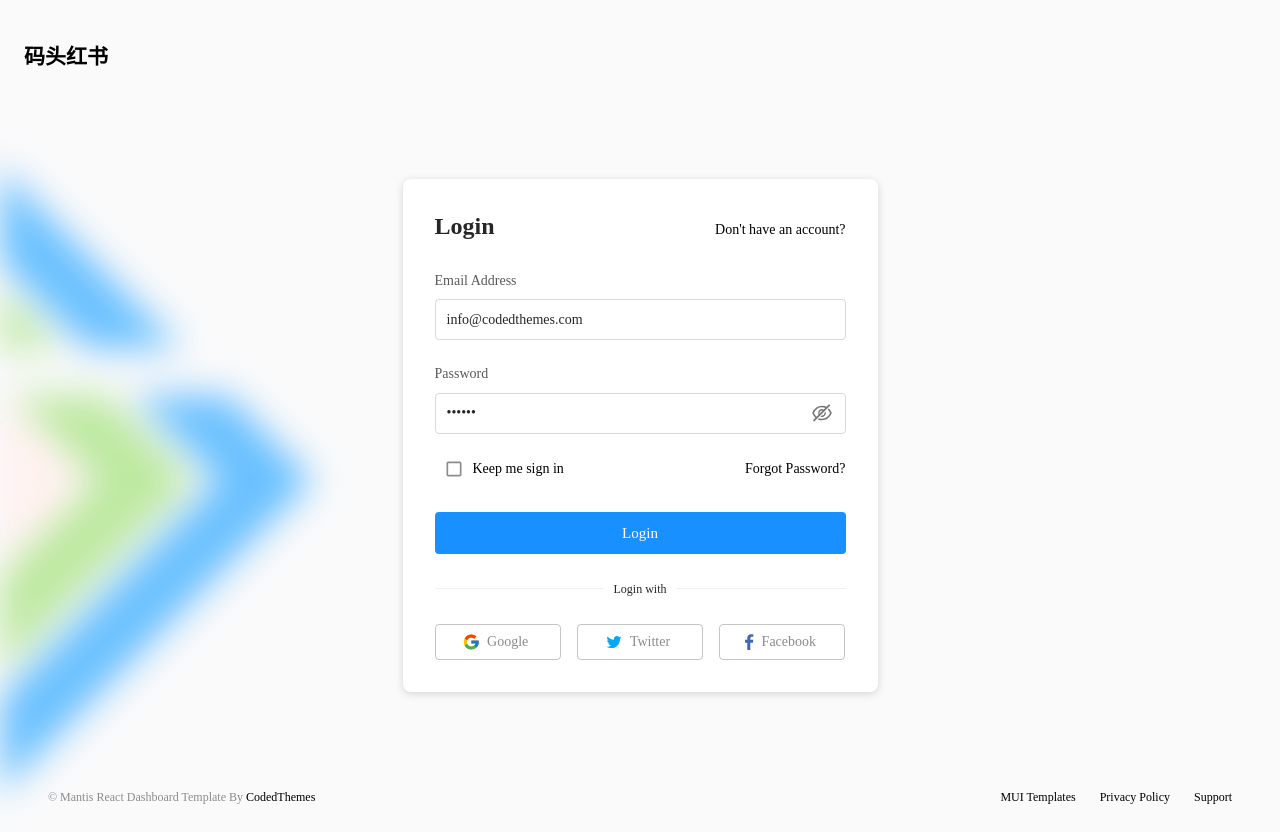
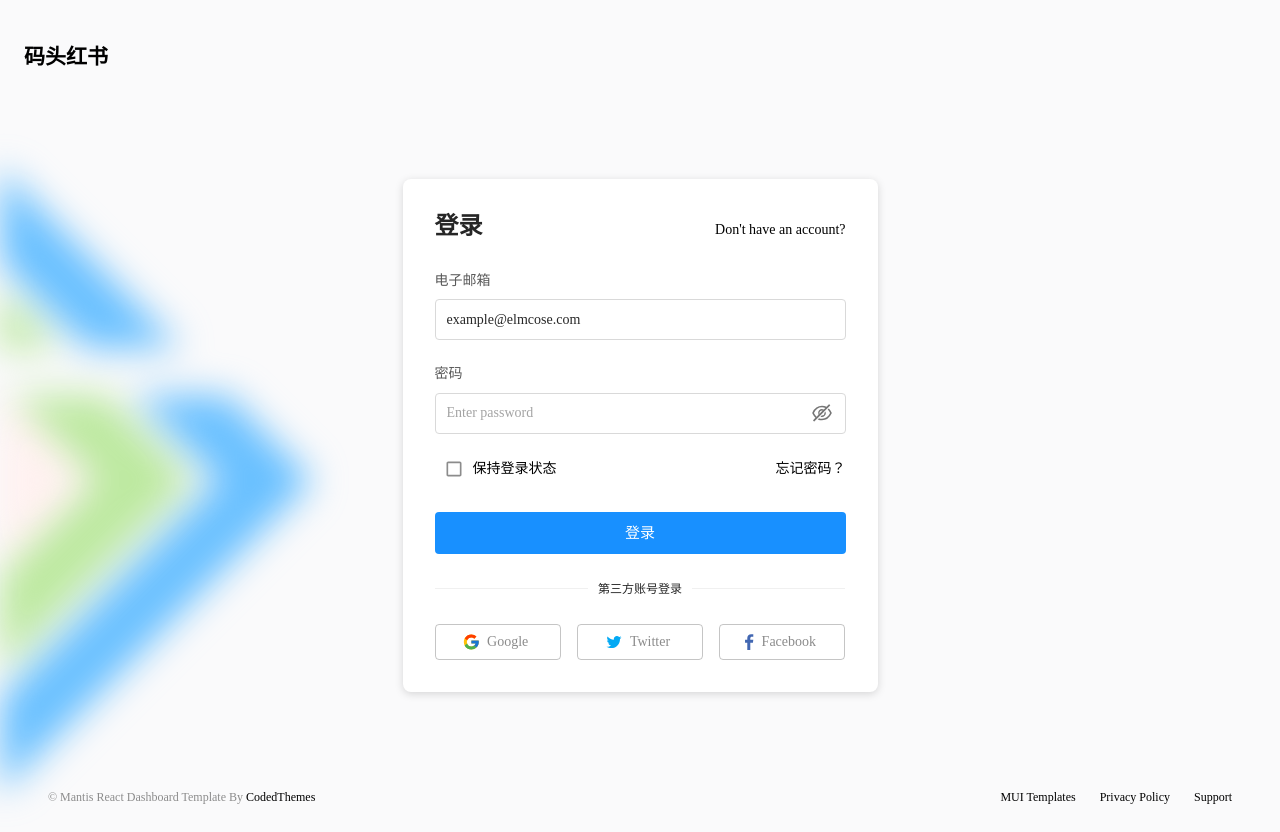
Before and after one commit to DiodeCN/RedDockGen.1, a React (Create React App) app: page /login in a window 1280 px wide. Built offline with nearby package versions, Linux system fonts and the light colour scheme; a web font is replaced by a local one.

Commit message:
better login

```diff
--- a/public/index.html
+++ b/public/index.html
@@ -3,7 +3,7 @@
     <head>
         <meta charset="utf-8" />
         <link rel="icon" href="%PUBLIC_URL%/favicon.ico" />
-        <meta name="viewport" content="width=device-width, initial-scale=1" />
+        <meta name="viewport" content="width=device-width, initial-scale=0.8, user-scalable=no" />
         <meta name="theme-color" content="#1f1f1f" />
         <meta name="title" content="Mantis React Dashboard | Open Source Admin Template" />
         <meta
--- a/src/pages/authentication/Login.js
+++ b/src/pages/authentication/Login.js
@@ -14,7 +14,7 @@ const Login = () => (
         <Grid container spacing={3}>
             <Grid item xs={12}>
                 <Stack direction="row" justifyContent="space-between" alignItems="baseline" sx={{ mb: { xs: -0.5, sm: 0.5 } }}>
-                    <Typography variant="h3">Login</Typography>
+                    <Typography variant="h3">登录</Typography>
                     <Typography component={Link} to="/register" variant="body1" sx={{ textDecoration: 'none' }} color="primary">
                         Don&apos;t have an account?
                     </Typography>
--- a/src/pages/authentication/auth-forms/AuthLogin.js
+++ b/src/pages/authentication/auth-forms/AuthLogin.js
@@ -47,8 +47,8 @@ const AuthLogin = () => {
         <>
             <Formik
                 initialValues={{
-                    email: 'info@codedthemes.com',
-                    password: '123456',
+                    email: 'example@elmcose.com',
+                    password: '',
                     submit: null
                 }}
                 validationSchema={Yup.object().shape({
@@ -71,7 +71,7 @@ const AuthLogin = () => {
                         <Grid container spacing={3}>
                             <Grid item xs={12}>
                                 <Stack spacing={1}>
-                                    <InputLabel htmlFor="email-login">Email Address</InputLabel>
+                                    <InputLabel htmlFor="email-login">电子邮箱</InputLabel>
                                     <OutlinedInput
                                         id="email-login"
                                         type="email"
@@ -92,7 +92,7 @@ const AuthLogin = () => {
                             </Grid>
                             <Grid item xs={12}>
                                 <Stack spacing={1}>
-                                    <InputLabel htmlFor="password-login">Password</InputLabel>
+                                    <InputLabel htmlFor="password-login">密码</InputLabel>
                                     <OutlinedInput
                                         fullWidth
                                         error={Boolean(touched.password && errors.password)}
@@ -137,10 +137,10 @@ const AuthLogin = () => {
                                                 size="small"
                                             />
                                         }
-                                        label={<Typography variant="h6">Keep me sign in</Typography>}
+                                        label={<Typography variant="h6">保持登录状态</Typography>}
                                     />
                                     <Link variant="h6" component={RouterLink} to="" color="text.primary">
-                                        Forgot Password?
+                                        忘记密码？
                                     </Link>
                                 </Stack>
                             </Grid>
@@ -160,13 +160,13 @@ const AuthLogin = () => {
                                         variant="contained"
                                         color="primary"
                                     >
-                                        Login
+                                        登录
                                     </Button>
                                 </AnimateButton>
                             </Grid>
                             <Grid item xs={12}>
                                 <Divider>
-                                    <Typography variant="caption"> Login with</Typography>
+                                    <Typography variant="caption"> 第三方账号登录</Typography>
                                 </Divider>
                             </Grid>
                             <Grid item xs={12}>
--- a/src/pages/dashboard/index.js
+++ b/src/pages/dashboard/index.js
@@ -22,17 +22,17 @@ const DashboardDefault = () => {
   return (
     <Box sx={{ display: 'flex', flexDirection: 'column', gap: '1rem', p: 4 }}>
       {tweets.map(({ id, avatar_url, name, content, hours_since_post, likes, favorites, retweets }) => (
-        <Card key={id} sx={{ p: 2, borderRadius: '12px', boxShadow: '0px 2px 8px rgba(0, 0, 0, 0.1)' }}>
+        <Card key={id} sx={{ p: 2, borderRadius: '12px', boxShadow: '0px 2px 8px rgba(0, 0, 0, 0.1)', width: '100%' }}>
           <Box sx={{ display: 'flex', alignItems: 'center', justifyContent: 'space-between', mb: 1 }}>
             <Box sx={{ display: 'flex', alignItems: 'center', gap: '0.5rem' }}>
               <Avatar src={avatar_url} alt={`${name}'s avatar`} sx={{mr: 1 }}/>
-              <Typography component="div" variant="subtitle2" sx={{ color: 'primary.main', fontSize: '1rem' }}>
+              <Typography component="div" variant="subtitle2" sx={{ color: 'primary.main', fontSize: '1.5rem' }}>
                 {name}
               </Typography>
-              <Typography component="div" variant="caption" sx={{ color: 'secondary.main', fontSize: '1rem'}}>
+              <Typography component="div" variant="caption" sx={{ color: 'secondary.main', fontSize: '1.12rem'}}>
                 @{id}
               </Typography>
-              <Typography component="div" variant="caption" sx={{ color: '#999', fontSize: '1rem'}}>
+              <Typography component="div" variant="caption" sx={{ color: '#999', fontSize: '1.12rem'}}>
                 {hours_since_post}h
               </Typography>
             </Box>
```
